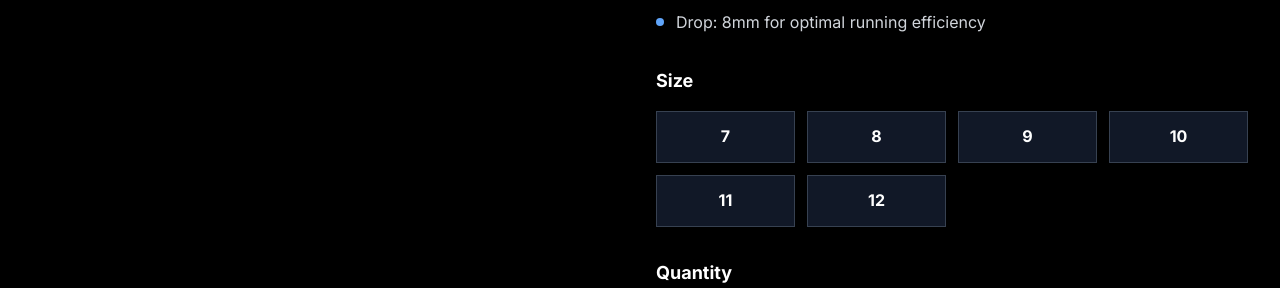
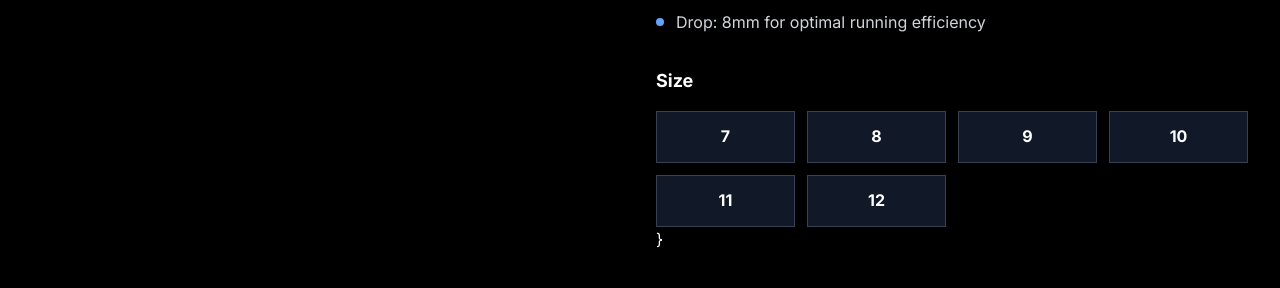
Before and after one commit to zues13bhai/siwach-interprices, a React (Create React App) app: page /product/1 in a window 1280 px wide. Shown: the part 812-1100 px from the top of the page. Built offline with nearby package versions, Linux system fonts and the light colour scheme.

Commit message:
Updated ProductDetail.js

```diff
--- a/src/pages/ProductDetail.js
+++ b/src/pages/ProductDetail.js
@@ -298,6 +298,7 @@ export default function ProductDetail() {
                   ))}
                 </div>
                 {error && <p className="mt-2 text-sm text-red-400">{error}</p>}
+                }
               </div>
             )}
 
```
